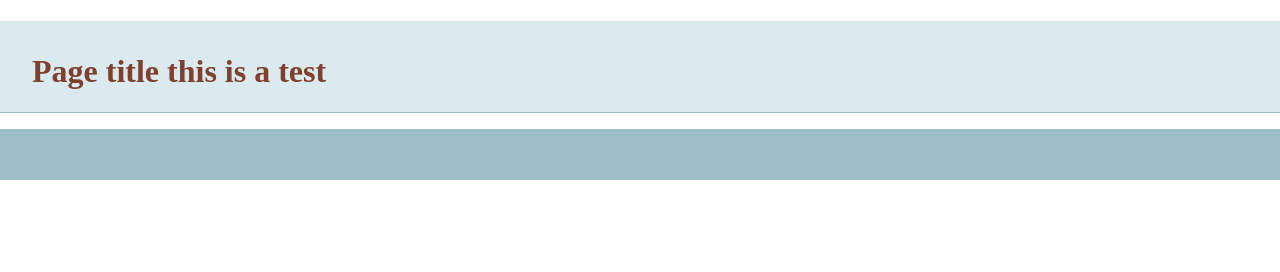
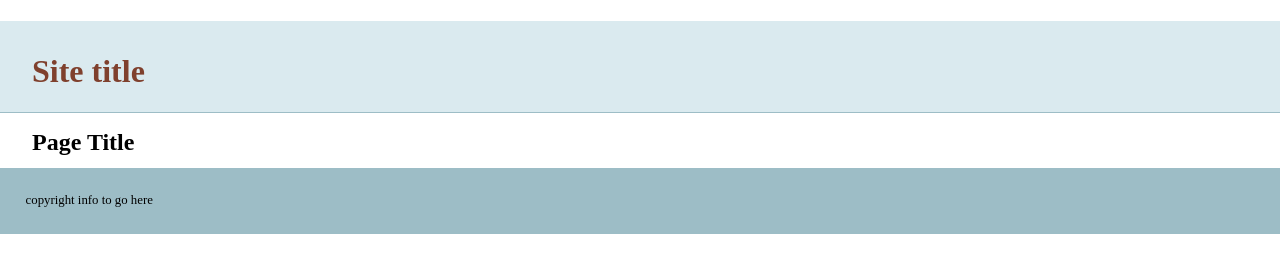
Before and after one commit to chrisbohnsack/git-basics, a plain HTML site: page index.html in a window 1280 px wide. Drawn offline with nearby package versions, Linux system fonts and the light colour scheme.

Commit message:
added more info to template

```diff
--- a/index.html
+++ b/index.html
@@ -14,13 +14,15 @@
     </head>
     <body>
     <header>
-	<h1>Page title this is a test</h1>
+	<h1>Site title</h1>
     </header>
     <nav id="pageNav">
     </nav>
     <main>
+    <h2>Page Title</h2>
     </main>
     <footer>
+    copyright info to go here
     </footer>
         <script>
 //use the modernizr load to load up external scripts. This will load the scripts asynchronously, but the order listed matters. Although it will load all scripts in parallel, it will execute them in the order listed
```
